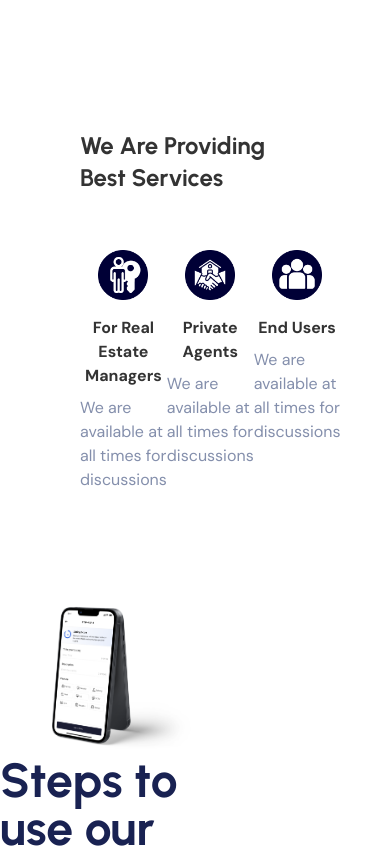
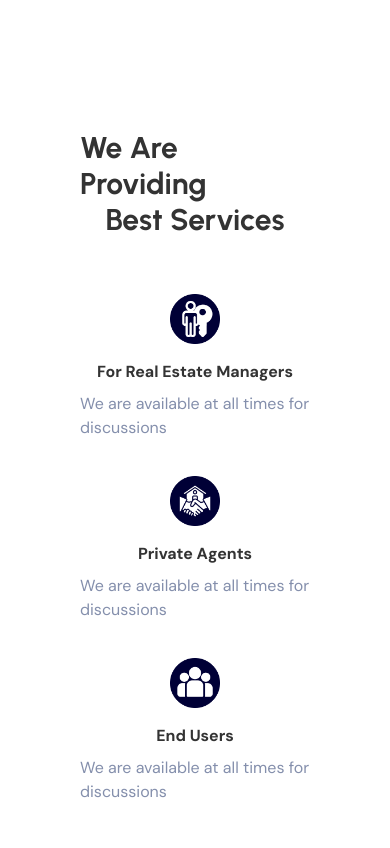
Before and after one commit to realties-team/Realties-Webites, a Next.js app: page / in a window 390 px wide. Shown: the part 1280-2128 px from the top of the page. Built offline with nearby package versions, Linux system fonts and the light colour scheme; a web font is replaced by a local one.

Commit message:
Fix Responsiveness

```diff
--- a/components/howitworks/index.tsx
+++ b/components/howitworks/index.tsx
@@ -34,11 +34,19 @@ const HowItWorks = (props: Props) => {
     <>
       <div>
         <div className="flex flex-col mt-32 mx-20 ">
-          <h2 className=" flex justify-center items-center text-colBlack01 font-urbanist font-semibold text-2xl ">
+          {/* Mobile */}
+
+          <div className=" flex justify-center items-center flex-col text-colBlack01 font-urbanist font-semibold text-3xl md:hidden ">
+            <h2>We Are Providing</h2>
+            <h2>Best Services</h2>
+          </div>
+
+          {/* Desktop */}
+          <h2 className="  justify-center items-center hidden md:flex text-colBlack01 font-urbanist font-semibold text-2xl ">
             We Are Providing Best Services
           </h2>
 
-          <div className="flex flex-row justify-around mt-10 mb-20">
+          <div className="flex flex-col md:flex-row justify-around mt-10 mb-20">
             {services.map((service: ServiceType) => (
               <Services
                 key={service.id}
```
